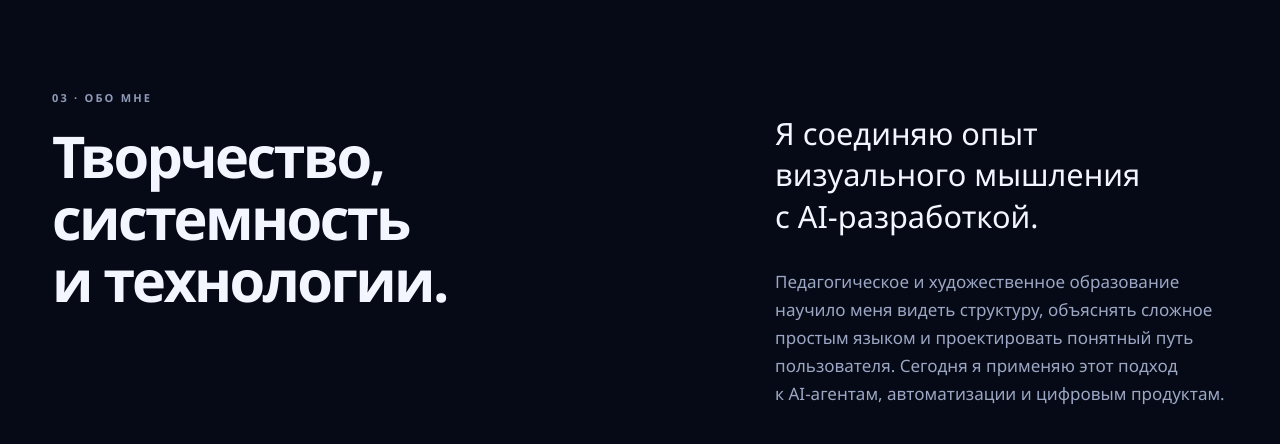
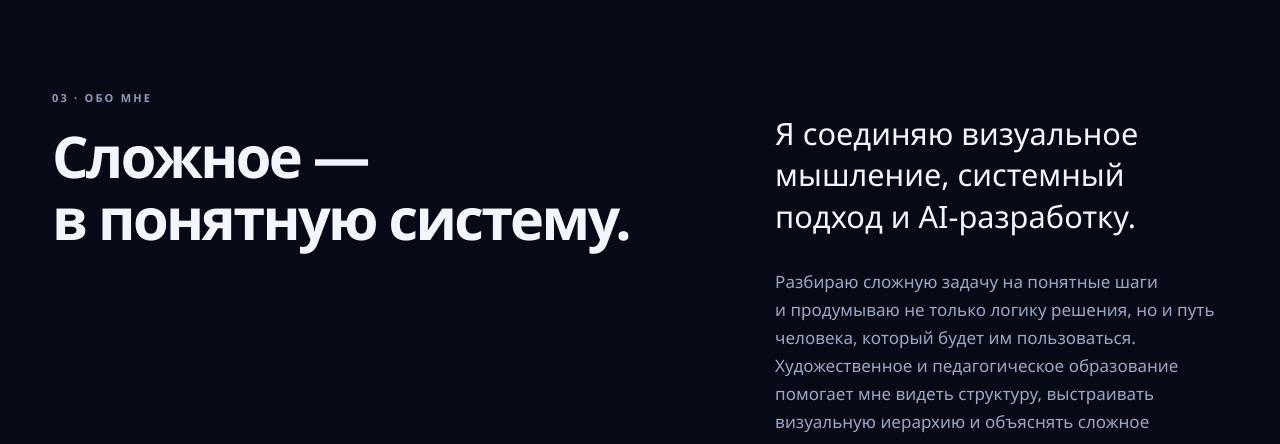
Before and after one commit to Radmila555/radmila-ai-portfolio, a website built with Vite: page index.html in a window 1280 px wide. Shown: the part 4610-5054 px from the top of the page. Built offline with nearby package versions, Linux system fonts and the light colour scheme; animation ran at ten frames a second.

Commit message:
checkpoint: refine about section

```diff
--- a/index.html
+++ b/index.html
@@ -237,23 +237,23 @@
       <section class="section shell about" id="about">
         <div class="about-title reveal">
           <p class="section-index" data-ru="03 · ОБО МНЕ" data-en="03 · ABOUT">03 · ОБО МНЕ</p>
-          <h2 data-ru="Творчество, системность и технологии." data-en="Creativity, structure and technology.">
-            Творчество, системность и технологии.
+          <h2 data-ru="Сложное — в понятную систему." data-en="Turning complexity into a clear system.">
+            Сложное — в понятную систему.
           </h2>
         </div>
         <div class="about-copy reveal">
           <p
             class="about-lead"
-            data-ru="Я соединяю опыт визуального мышления с AI‑разработкой."
-            data-en="I combine visual thinking with AI development."
+            data-ru="Я соединяю визуальное мышление, системный подход и AI-разработку."
+            data-en="I combine visual thinking, systems thinking, and AI development."
           >
-            Я соединяю опыт визуального мышления с AI‑разработкой.
+            Я соединяю визуальное мышление, системный подход и AI-разработку.
           </p>
           <p
-            data-ru="Педагогическое и художественное образование научило меня видеть структуру, объяснять сложное простым языком и проектировать понятный путь пользователя. Сегодня я применяю этот подход к AI‑агентам, автоматизации и цифровым продуктам."
-            data-en="My background in art and education taught me to see structure, explain complex things clearly and design a thoughtful user path. Today I apply that approach to AI agents, automation and digital products."
+            data-ru="Разбираю сложную задачу на понятные шаги и продумываю не только логику решения, но и путь человека, который будет им пользоваться. Художественное и педагогическое образование помогает мне видеть структуру, выстраивать визуальную иерархию и объяснять сложное простым языком."
+            data-en="I break complex tasks into clear steps and design not only the logic of a solution, but also the experience of the person using it. My background in art and education helps me see structure, build visual hierarchy, and explain complex ideas clearly."
           >
-            Педагогическое и художественное образование научило меня видеть структуру, объяснять сложное простым языком и проектировать понятный путь пользователя. Сегодня я применяю этот подход к AI‑агентам, автоматизации и цифровым продуктам.
+            Разбираю сложную задачу на понятные шаги и продумываю не только логику решения, но и путь человека, который будет им пользоваться. Художественное и педагогическое образование помогает мне видеть структуру, выстраивать визуальную иерархию и объяснять сложное простым языком.
           </p>
           <div class="about-signature">
             <img src="./SVG/logo-gradient.svg" alt="" />
```
